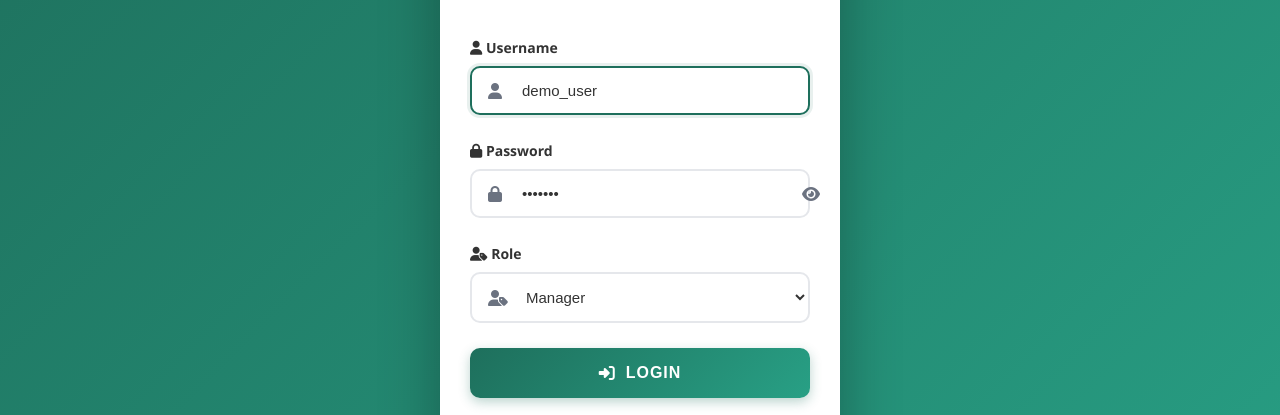
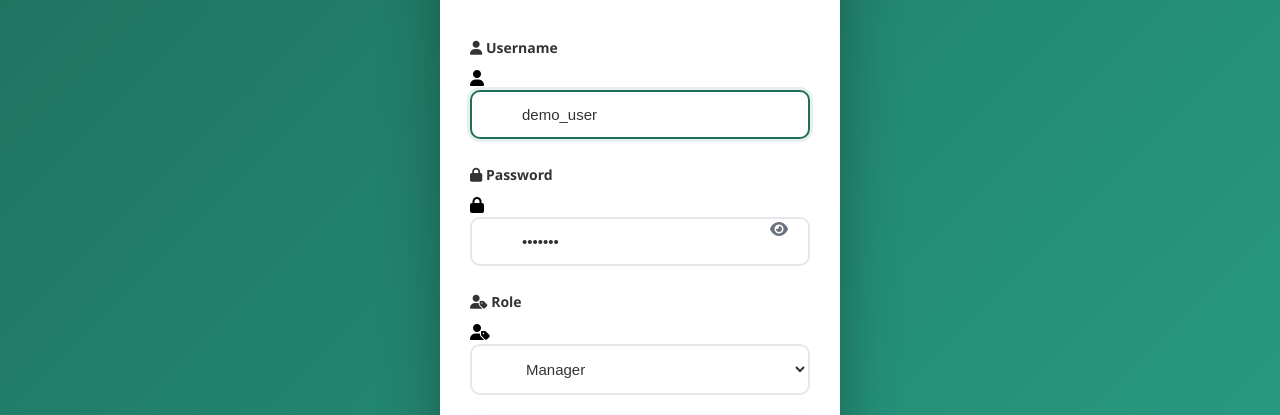
Before and after one commit to dereckmungoriwo/ChefOS, a plain HTML site: page login.html in a window 1280 px wide. Shown: the part 252-667 px from the top of the page. Drawn offline with Linux system fonts and the light colour scheme.

Commit message:
Update login.html

```diff
--- a/login.html
+++ b/login.html
@@ -137,16 +137,6 @@
 
     .input-icon {
       position: relative;
-    }
-
-    .input-icon i {
-      position: absolute;
-      left: 18px;
-      top: 50%;
-      transform: translateY(-50%);
-      color: var(--gray);
-      font-size: 16px;
-      pointer-events: none;
     }
 
     .input-icon input,
```
